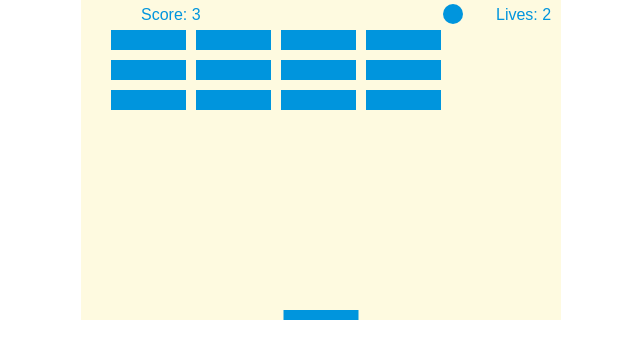
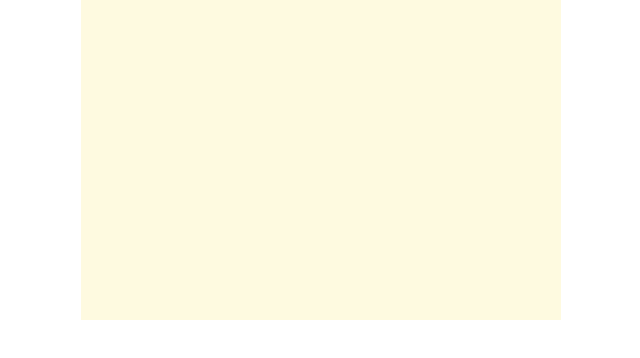
Before and after one commit to mootqns/cpsc332-hw5, a plain HTML site: page docs/breakout.html in a window 1280 px wide. Shown: the whole page, without its empty margins (319-959 px from the left). Drawn offline with Linux system fonts and the light colour scheme.

Commit message:
structure

```diff
--- a/docs/script.js
+++ b/docs/script.js
@@ -284,6 +284,6 @@ window.onload = function () {
 
     //draw the menu.
     //we don't want to immediately draw... only when we click start game
-    draw();
+    // draw();
 
 };//end window.onload function
```
Also changed, not shown: docs/breakout.html (+5 -1 lines).
